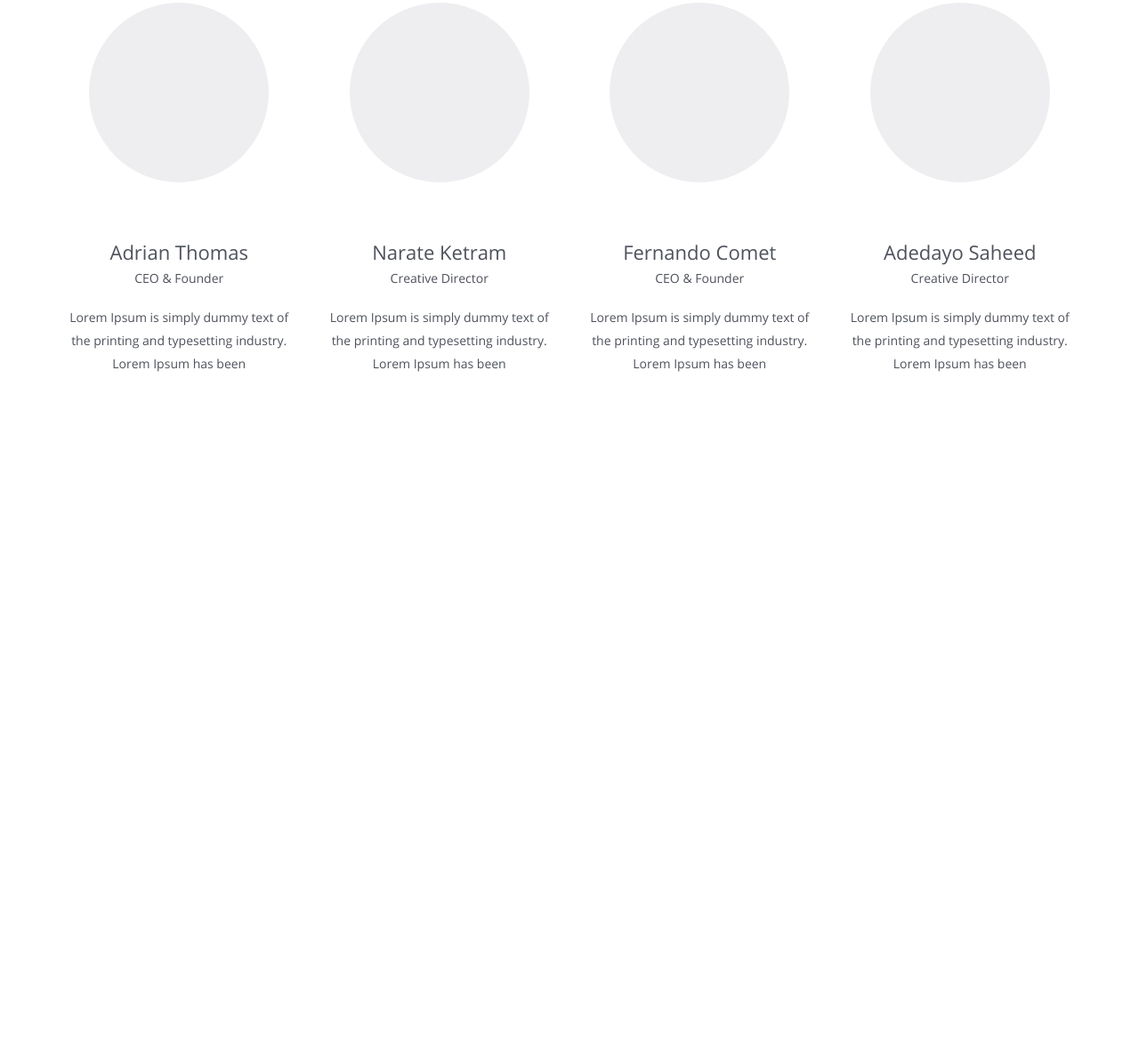
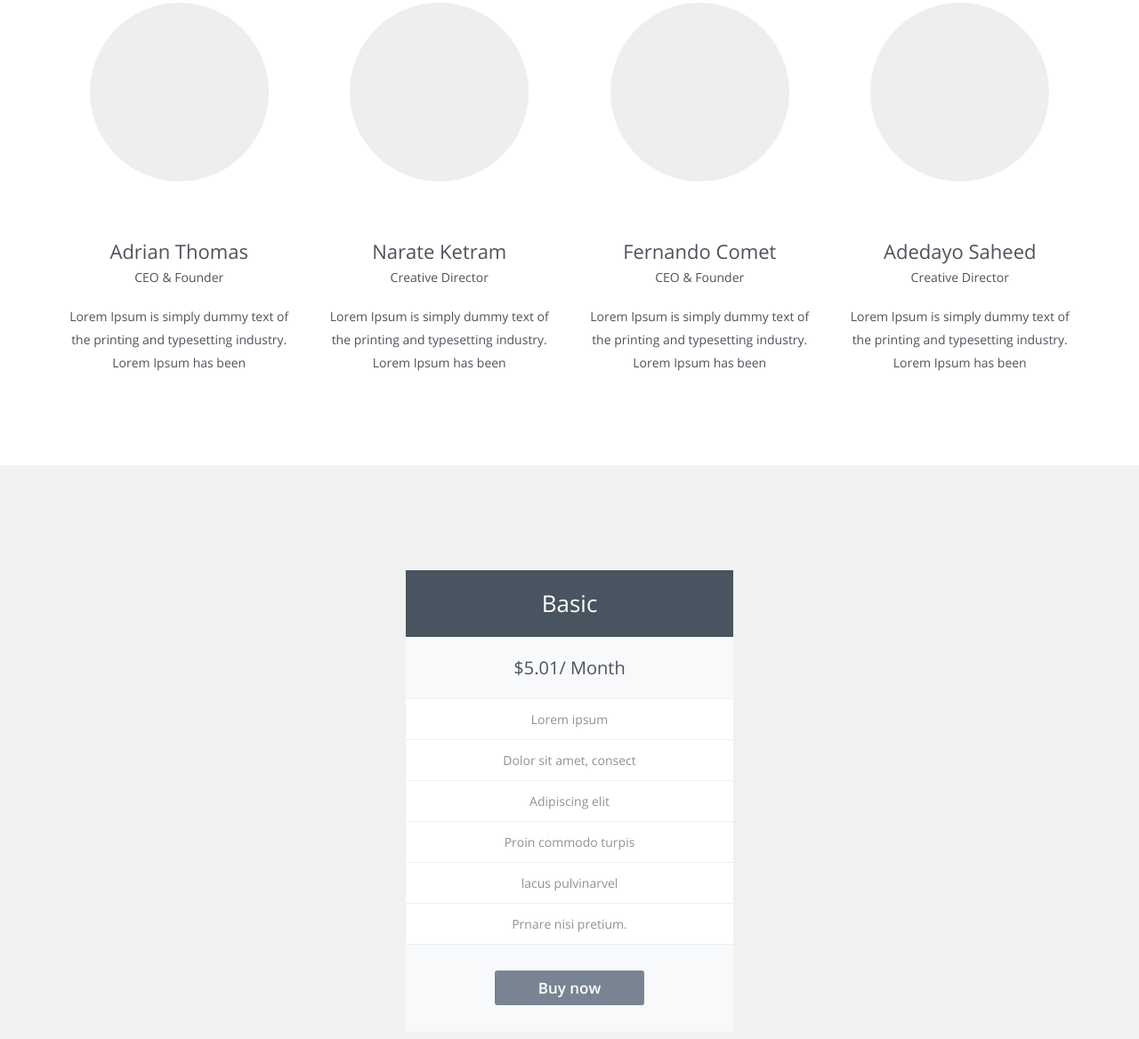
Before and after one commit to Jazzyst/for-TimeIsMoney, a website: page app/index.html in a window 1280 px wide. Shown: the part 872-2040 px from the top of the page at 89% size. Before the commit the page ends 1312 px from the top, so only its background shows below. Drawn offline with Linux system fonts and the light colour scheme.

Commit message:
tariff section

```diff
--- a/app/index.html
+++ b/app/index.html
@@ -155,6 +155,33 @@
 		</div>
 	</section>
 
+	<!-- team-section-end -->
+
+	<section class="tariff">
+		<div class="tariff-wrap">
+
+			<div class="tariff-wrap__item">
+				<div class="tariff-wrap__plan basic">
+				<h3>Basic</h3>
+				</div>
+				<div class="tariff-wrap__content">
+					<p class="tariff-wrap__rate">$5.01/ Month</p>
+					<ul>
+						<li>Lorem ipsum </li>
+						<li>Dolor sit amet, consect</li>
+						<li>Adipiscing elit</li>
+						<li>Proin commodo turpis</li>
+						<li>lacus pulvinarvel </li>
+						<li>Prnare nisi pretium.</li>
+					</ul>
+					<div class="tariff-wrap__button">
+						<a href="#" class="btn btn-basic">Buy now</a>
+					</div>
+				</div>
+			</div>
+		</div>
+	</section>
+
 
 	<div class="hidden">
 		<!-- hidden menu for small devices -->
--- a/app/js/common.js
+++ b/app/js/common.js
@@ -49,4 +49,16 @@ $(function() {
 		prevArrow: '<span class="ti-angle-left"></span>',
 	});
 
+
+	// hover of tariff-wrap__item
+ $('.btn-basic').hover(
+    function(){
+        $('.basic').css('background-color','#49cbcd');
+    },
+    function(){
+        $('.basic').css('background-color','#485460');
+    }
+);
+
+
 });
--- a/sass/header.sass
+++ b/sass/header.sass
@@ -8,6 +8,7 @@ body
 	line-height: 1.6
 	font-family: "OpenSans", sans-serif
 	color: #4e525d
+	font-weight: normal
 	overflow-x: hidden
 	margin: 0
 a
--- a/sass/main.sass
+++ b/sass/main.sass
@@ -51,18 +51,17 @@ body textarea:required:valid
 .team-wrap__item
 	width: 260px
 	text-align: center
-	margin: 88px auto 0
+	margin: 88px auto 84px
 
 
 
 .item__photo
 	background-color: #eeeef0
-	width: 202px
-	height: 202px
+	width: 201px
+	height: 201px
 	border-radius: 50%
 	margin: 0 auto
 	position: relative
-
 	&:hover
 		.plus
 			display: block
@@ -91,7 +90,6 @@ body textarea:required:valid
 		right: 15px
 		z-index: 50
 
-
 .item__text
 	h4
 		font-size: 22px
@@ -105,5 +103,69 @@ body textarea:required:valid
 		margin-bottom: 18px
 		line-height: 26px
 
+	// team-section-end
+
+.tariff
+	background-color: #f1f1f1
+
+.tariff-wrap
+	max-width: 1170px
+	margin: 0 auto
+	display: flex
+	display: -webkit-flex
+	justify-content: space-between
+	-webkit-justify-content: space-between
+	-webkit-flex-wrap: wrap
+	flex-wrap: wrap
+
+.tariff-wrap__item
+	width: 368px
+	text-align: center
+	padding-top: 92px
+	padding-bottom: 101px
+	margin: 0 auto
+
+
+.tariff-wrap__plan
+	background-color: #485460
+	color: #fff
+	h3
+		font-size: 26px
+		font-weight: normal
+		line-height: 75px
+		margin-bottom: 0
+
+.tariff-wrap__content
+	background-color: #f8f9fb
+	padding-bottom: 36px
+	p.tariff-wrap__rate
+		margin: 0
+		line-height: 69px
+		font-size: 20px
+		border-bottom: 1px solid #ecf0f1
+	ul
+		padding: 0
+		margin: 0 0 35px 0
+		list-style: none
+		li
+			background-color: #fff
+			border-bottom: 1px solid #ecf0f1
+			color: #8c9299
+			font-size: 14px
+			line-height: 45px
+
+.tariff-wrap__button
+
+.btn
+	font-size: 17px
+	font-family: "OpenSans-Semibold", sans-serif
+	color: #fff
+	background-color: #788492
+	border-radius: 3px
+	padding: 8px 49px
+	&:hover
+		background-color: #49cbcd
+
+
 //ALWAYS END
 @import "media"
```
Also changed, not shown: app/css/header.min.css, app/css/main.min.css. Lines whose indentation alone changed are shown as unchanged.
